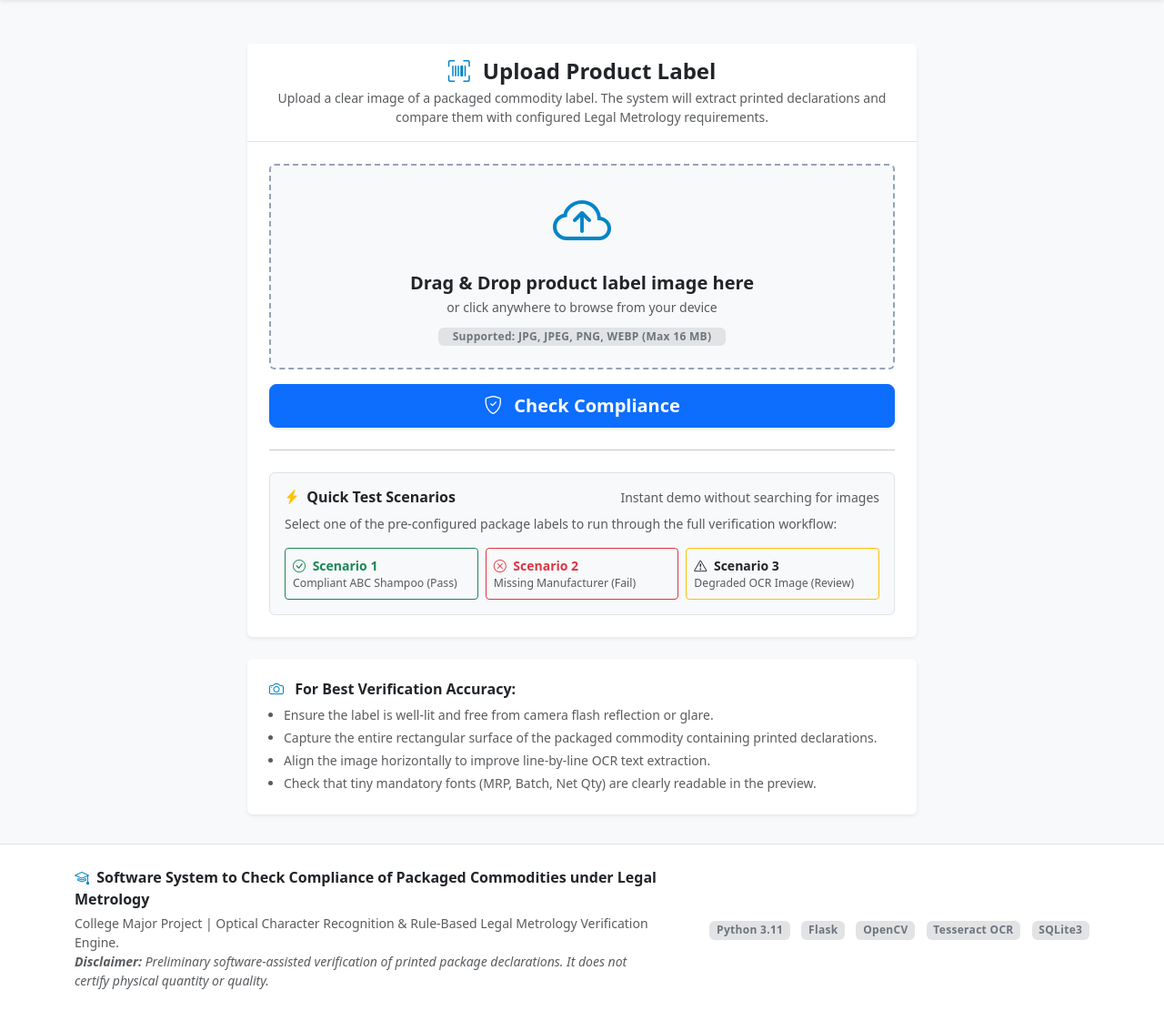
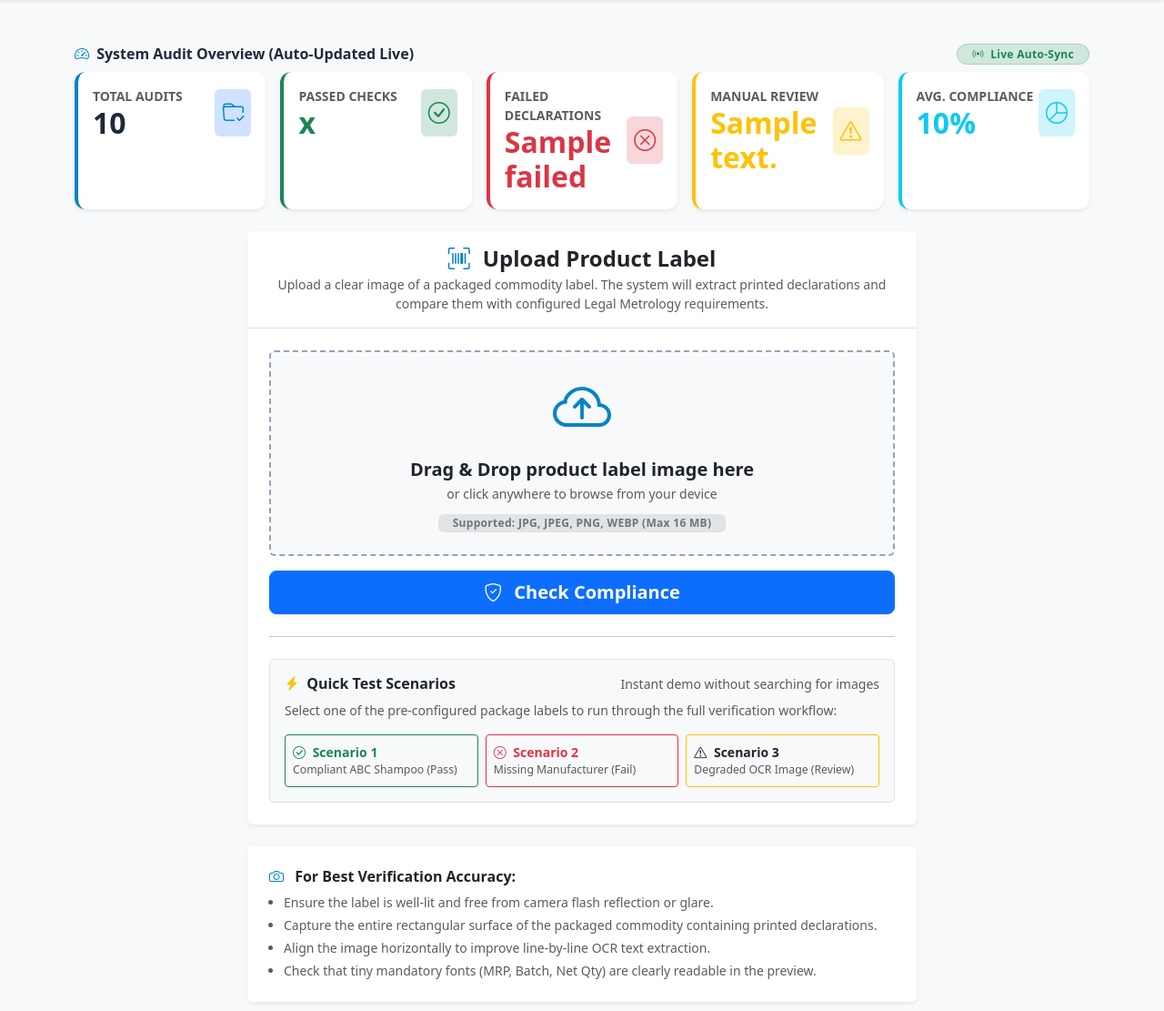
Before and after one commit to gopalasai2-byte/LegalMetrologySystem, a Python web app: template templates/check.html in a window 1280 px wide. Shown: the part 83-1194 px from the top of the page at 91% size. Before the commit the page ends 1170 px from the top, so only its background shows below. Run offline with Jinja, Linux system fonts and the light colour scheme; the template is opened without the code that fills it: most values are stand-ins (such as "Sample title", 1, 10 or a date in 2020); some libraries are stand-ins or nearby versions.

Commit message:
Add real-time auto-updating audit statistics across dashboard, check, and result views

```diff
--- a/static/css/style.css
+++ b/static/css/style.css
@@ -132,3 +132,15 @@ body {
         border-right: 1px solid #e2e8f0;
     }
 }
+
+/* Live Stat Update Pulse Animation */
+@keyframes statPulse {
+    0% { transform: scale(1); filter: brightness(1); }
+    50% { transform: scale(1.15); filter: brightness(1.25); text-shadow: 0 0 10px rgba(2, 132, 199, 0.4); }
+    100% { transform: scale(1); filter: brightness(1); }
+}
+
+.stat-updated-pulse {
+    display: inline-block;
+    animation: statPulse 0.9s cubic-bezier(0.4, 0, 0.2, 1);
+}
--- a/static/js/script.js
+++ b/static/js/script.js
@@ -86,4 +86,60 @@ document.addEventListener('DOMContentLoaded', () => {
             }
         });
     }
+
+    // --- Real-Time Auto-Update for Statistics Cards ---
+    function fetchAndUpdateStats() {
+        const statsRow = document.getElementById('statsOverviewRow');
+        if (!statsRow) return;
+
+        fetch('/api/stats')
+            .then(response => {
+                if (!response.ok) throw new Error('Network error');
+                return response.json();
+            })
+            .then(data => {
+                if (data && data.success && data.stats) {
+                    const s = data.stats;
+                    updateStatValue('stat-total', s.total);
+                    updateStatValue('stat-passed', s.passed);
+                    updateStatValue('stat-failed', s.failed);
+                    updateStatValue('stat-review', s.review);
+                    updateStatValue('stat-avg', (s.avg_score !== undefined ? s.avg_score : 0) + '%');
+                }
+            })
+            .catch(() => {
+                // Silently ignore transient network interruptions
+            });
+    }
+
+    function updateStatValue(elementId, newValue) {
+        const el = document.getElementById(elementId);
+        if (!el) return;
+        const currentVal = el.textContent.trim();
+        const strVal = String(newValue).trim();
+        if (currentVal !== strVal) {
+            el.textContent = strVal;
+            el.classList.remove('stat-updated-pulse');
+            void el.offsetWidth; // Force CSS reflow
+            el.classList.add('stat-updated-pulse');
+        }
+    }
+
+    if (document.getElementById('statsOverviewRow')) {
+        // Poll every 3 seconds for immediate updates after any label scan
+        setInterval(fetchAndUpdateStats, 3000);
+
+        // Immediate fetch when window gains focus or tab becomes active
+        window.addEventListener('focus', fetchAndUpdateStats);
+        document.addEventListener('visibilitychange', () => {
+            if (document.visibilityState === 'visible') {
+                fetchAndUpdateStats();
+            }
+        });
+
+        // Handle Back-Forward Cache (bfcache) when navigating back
+        window.addEventListener('pageshow', () => {
+            fetchAndUpdateStats();
+        });
+    }
 });
--- a/templates/check.html
+++ b/templates/check.html
@@ -4,6 +4,19 @@
 
 {% block content %}
 <div class="container py-2">
+    <!-- Live Overview Statistics -->
+    <div class="mb-4">
+        <div class="d-flex align-items-center justify-content-between mb-2">
+            <h6 class="fw-bold text-slate-800 mb-0">
+                <i class="bi bi-speedometer2 text-primary me-1"></i> System Audit Overview (Auto-Updated Live)
+            </h6>
+            <span class="badge bg-success-subtle text-success border border-success-subtle px-3 py-1 rounded-pill">
+                <i class="bi bi-broadcast me-1"></i> Live Auto-Sync
+            </span>
+        </div>
+        {% include "components/stats_cards.html" %}
+    </div>
+
     <div class="row justify-content-center">
         <div class="col-lg-8">
             <div class="card border-0 shadow-sm mb-4">
--- /dev/null
+++ b/templates/components/stats_cards.html
@@ -0,0 +1,78 @@
+<!-- Live Statistics Overview Cards Component -->
+<div class="row g-3 mb-4" id="statsOverviewRow">
+    <div class="col-6 col-md-4 col-xl-2-4">
+        <div class="card border-0 shadow-sm stat-card h-100 border-start border-primary border-4">
+            <div class="card-body">
+                <div class="d-flex justify-content-between align-items-center">
+                    <div>
+                        <div class="text-muted small text-uppercase fw-semibold">Total Audits</div>
+                        <h2 class="fw-bold mb-0 text-slate-800" id="stat-total">{{ stats.total }}</h2>
+                    </div>
+                    <div class="stat-icon bg-primary-subtle text-primary rounded p-2">
+                        <i class="bi bi-folder-check fs-4"></i>
+                    </div>
+                </div>
+            </div>
+        </div>
+    </div>
+    <div class="col-6 col-md-4 col-xl-2-4">
+        <div class="card border-0 shadow-sm stat-card h-100 border-start border-success border-4">
+            <div class="card-body">
+                <div class="d-flex justify-content-between align-items-center">
+                    <div>
+                        <div class="text-muted small text-uppercase fw-semibold">Passed Checks</div>
+                        <h2 class="fw-bold mb-0 text-success" id="stat-passed">{{ stats.passed }}</h2>
+                    </div>
+                    <div class="stat-icon bg-success-subtle text-success rounded p-2">
+                        <i class="bi bi-check-circle fs-4"></i>
+                    </div>
+                </div>
+            </div>
+        </div>
+    </div>
+    <div class="col-6 col-md-4 col-xl-2-4">
+        <div class="card border-0 shadow-sm stat-card h-100 border-start border-danger border-4">
+            <div class="card-body">
+                <div class="d-flex justify-content-between align-items-center">
+                    <div>
+                        <div class="text-muted small text-uppercase fw-semibold">Failed Declarations</div>
+                        <h2 class="fw-bold mb-0 text-danger" id="stat-failed">{{ stats.failed }}</h2>
+                    </div>
+                    <div class="stat-icon bg-danger-subtle text-danger rounded p-2">
+                        <i class="bi bi-x-circle fs-4"></i>
+                    </div>
+                </div>
+            </div>
+        </div>
+    </div>
+    <div class="col-6 col-md-6 col-xl-2-4">
+        <div class="card border-0 shadow-sm stat-card h-100 border-start border-warning border-4">
+            <div class="card-body">
+                <div class="d-flex justify-content-between align-items-center">
+                    <div>
+                        <div class="text-muted small text-uppercase fw-semibold">Manual Review</div>
+                        <h2 class="fw-bold mb-0 text-warning" id="stat-review">{{ stats.review }}</h2>
+                    </div>
+                    <div class="stat-icon bg-warning-subtle text-warning rounded p-2">
+                        <i class="bi bi-exclamation-triangle fs-4"></i>
+                    </div>
+                </div>
+            </div>
+        </div>
+    </div>
+    <div class="col-12 col-md-6 col-xl-2-4">
+        <div class="card border-0 shadow-sm stat-card h-100 border-start border-info border-4">
+            <div class="card-body">
+                <div class="d-flex justify-content-between align-items-center">
+                    <div>
+                        <div class="text-muted small text-uppercase fw-semibold">Avg. Compliance</div>
+                        <h2 class="fw-bold mb-0 text-info" id="stat-avg">{{ stats.avg_score }}%</h2>
+                    </div>
+                    <div class="stat-icon bg-info-subtle text-info rounded p-2">
+                        <i class="bi bi-pie-chart fs-4"></i>
+                    </div>
+                </div>
+            </div>
+        </div>
+    </div>
+</div>
```
Also changed, not shown: app.py (+14 -2 lines), templates/index.html (+8 -76 lines), templates/result.html (+13 -0 lines), tests/test_routes.py (+11 -1 lines).
